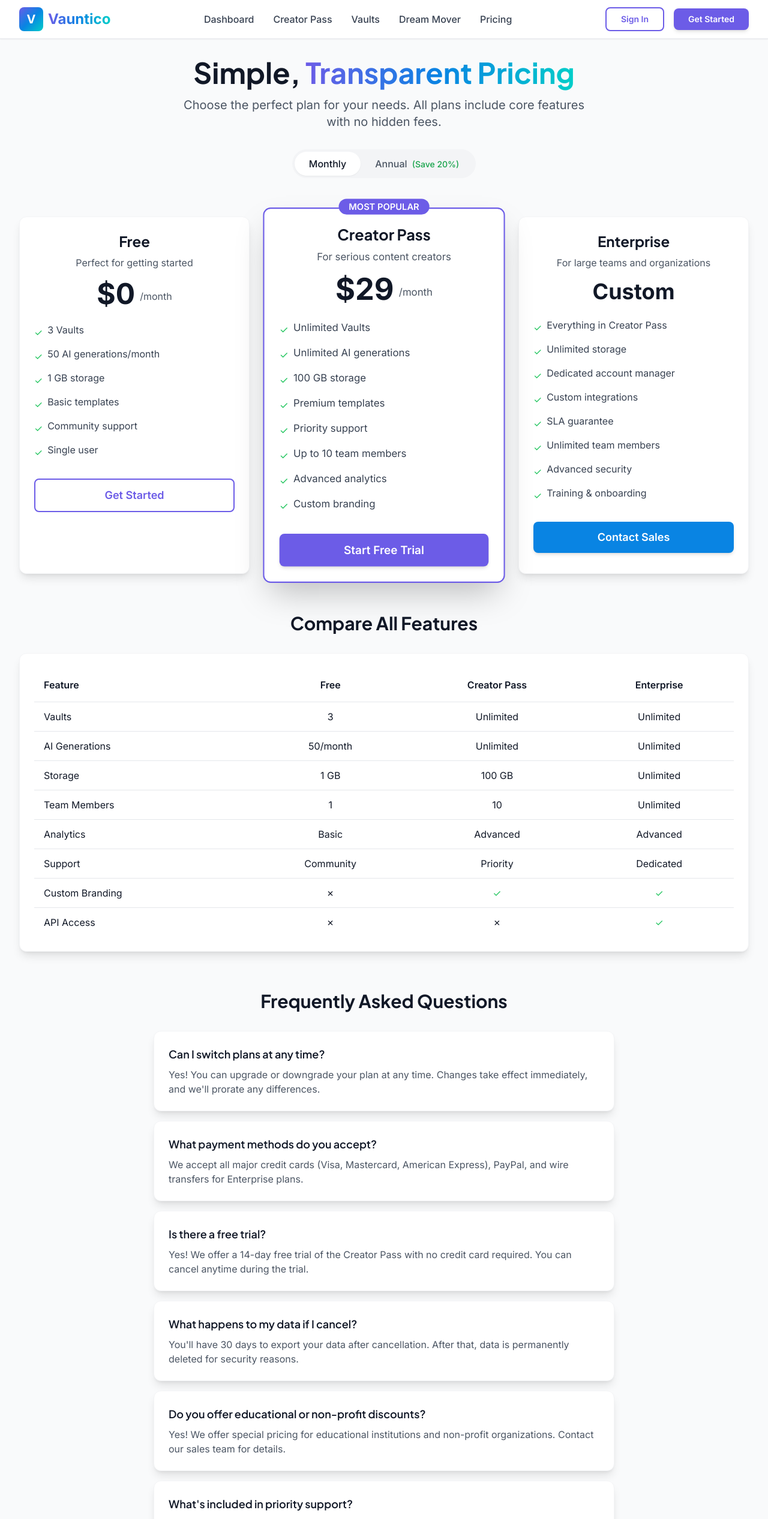
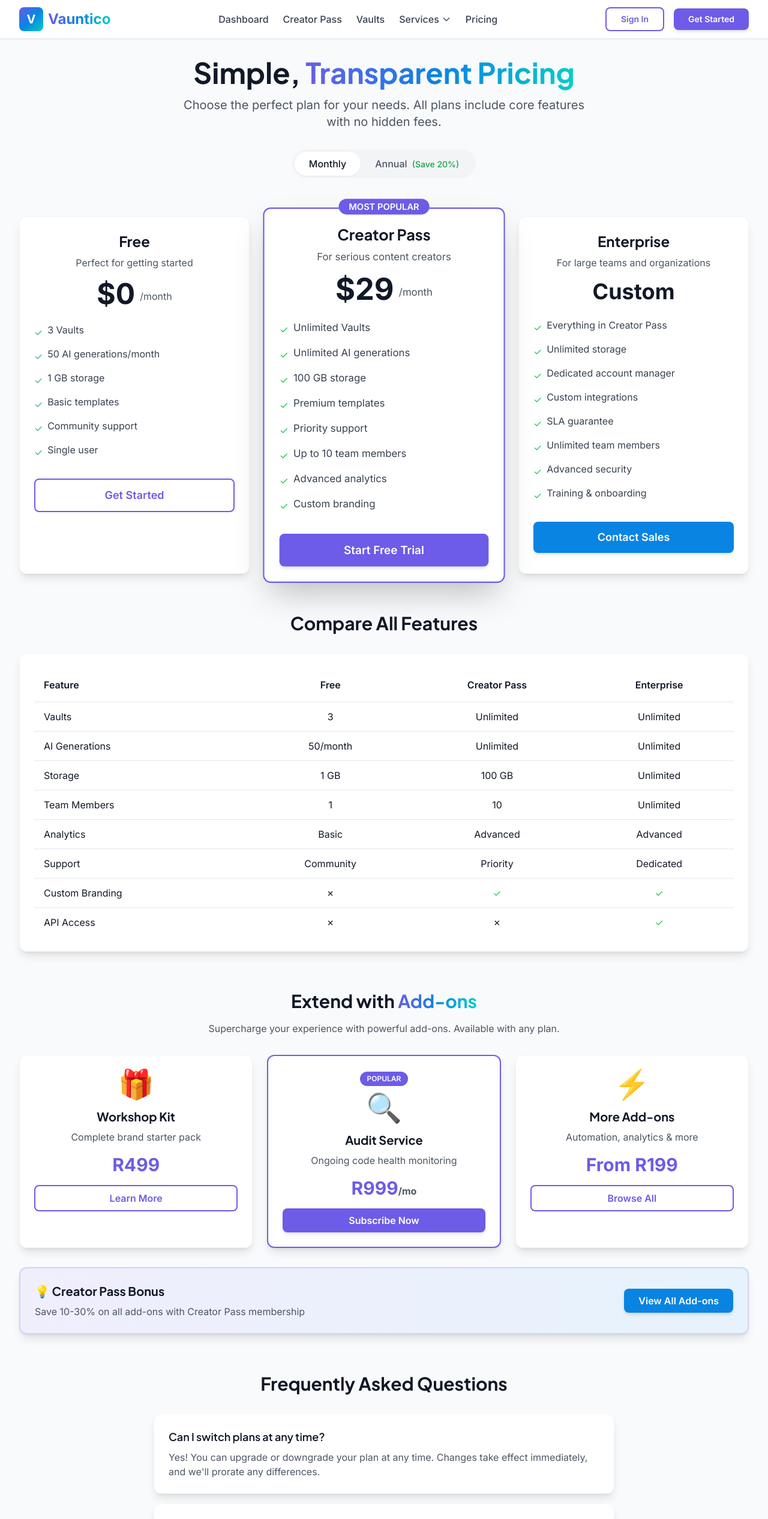
Before and after one commit to Tygertbone/vauntico-mvp, a React (Vite) app in the folder vauntico-mvp-cursur-build/: page /pricing in a window 1280 px wide. Shown: the top 2533 px of the page at 60% size. Built offline with nearby package versions, Linux system fonts and the light colour scheme.

Commit message:
chore: checkpoint before VS Code restart

```diff
--- a/vauntico-mvp-cursur-build/src/App.jsx
+++ b/vauntico-mvp-cursur-build/src/App.jsx
@@ -4,6 +4,9 @@
 import Vaults from './pages/Vaults'
 import DreamMover from './pages/DreamMover'
 import Pricing from './pages/Pricing'
+import WorkshopKit from './pages/WorkshopKit'
+import AuditService from './pages/AuditService'
+import Addons from './pages/Addons'
 
 function App() {
   return (
@@ -22,7 +25,7 @@
                 </Link>
               </div>
 
-              <div className="hidden md:flex items-center space-x-8">
+                            <div className="hidden lg:flex items-center space-x-6">
                 <Link to="/" className="text-gray-700 hover:text-vault-purple font-medium transition-colors">
                   Dashboard
                 </Link>
@@ -32,9 +35,25 @@
                 <Link to="/vaults" className="text-gray-700 hover:text-vault-purple font-medium transition-colors">
                   Vaults
                 </Link>
-                <Link to="/dream-mover" className="text-gray-700 hover:text-vault-purple font-medium transition-colors">
-                  Dream Mover
-                </Link>
+                <div className="relative group">
+                  <button className="text-gray-700 hover:text-vault-purple font-medium transition-colors flex items-center">
+                    Services
+                    <svg className="w-4 h-4 ml-1" fill="none" stroke="currentColor" viewBox="0 0 24 24">
+                      <path strokeLinecap="round" strokeLinejoin="round" strokeWidth={2} d="M19 9l-7 7-7-7" />
+                    </svg>
+                  </button>
+                  <div className="absolute left-0 mt-2 w-56 bg-white rounded-lg shadow-xl opacity-0 invisible group-hover:opacity-100 group-hover:visible transition-all duration-200 z-50">
+                    <Link to="/workshop-kit" className="block px-4 py-3 text-gray-700 hover:bg-vault-purple hover:text-white rounded-t-lg transition-colors">
+                      🎁 Workshop Kit
+                    </Link>
+                    <Link to="/audit-service" className="block px-4 py-3 text-gray-700 hover:bg-vault-purple hover:text-white transition-colors">
+                      🔍 Audit Service
+                    </Link>
+                    <Link to="/addons" className="block px-4 py-3 text-gray-700 hover:bg-vault-purple hover:text-white rounded-b-lg transition-colors">
+                      ⚡ Add-ons
+                    </Link>
+                  </div>
+                </div>
                 <Link to="/pricing" className="text-gray-700 hover:text-vault-purple font-medium transition-colors">
                   Pricing
                 </Link>
@@ -54,11 +73,14 @@
 
         {/* Main Content */}
         <main className="animate-fade-in">
-          <Routes>
+                    <Routes>
             <Route path="/" element={<Dashboard />} />
             <Route path="/creator-pass" element={<CreatorPass />} />
             <Route path="/vaults" element={<Vaults />} />
             <Route path="/dream-mover" element={<DreamMover />} />
+            <Route path="/workshop-kit" element={<WorkshopKit />} />
+            <Route path="/audit-service" element={<AuditService />} />
+            <Route path="/addons" element={<Addons />} />
             <Route path="/pricing" element={<Pricing />} />
           </Routes>
         </main>
@@ -66,7 +88,7 @@
         {/* Footer */}
         <footer className="bg-vault-dark text-white mt-20">
           <div className="max-w-7xl mx-auto px-4 sm:px-6 lg:px-8 py-12">
-            <div className="grid grid-cols-1 md:grid-cols-4 gap-8">
+            <div className="grid grid-cols-1 md:grid-cols-5 gap-8">
               <div className="col-span-1 md:col-span-2">
                 <div className="flex items-center space-x-2 mb-4">
                   <div className="w-10 h-10 vault-gradient rounded-lg flex items-center justify-center">
@@ -79,7 +101,7 @@
                 </p>
               </div>
 
-              <div>
+                            <div>
                 <h3 className="font-semibold mb-4">Product</h3>
                 <ul className="space-y-2 text-gray-400">
                   <li><Link to="/creator-pass" className="hover:text-white transition-colors">Creator Pass</Link></li>
@@ -90,11 +112,19 @@
               </div>
 
               <div>
+                <h3 className="font-semibold mb-4">Services</h3>
+                <ul className="space-y-2 text-gray-400">
+                  <li><Link to="/workshop-kit" className="hover:text-white transition-colors">Workshop Kit</Link></li>
+                  <li><Link to="/audit-service" className="hover:text-white transition-colors">Audit Service</Link></li>
+                  <li><Link to="/addons" className="hover:text-white transition-colors">Add-ons</Link></li>
+                </ul>
+              </div>
+
+                            <div>
                 <h3 className="font-semibold mb-4">Company</h3>
                 <ul className="space-y-2 text-gray-400">
                   <li><a href="#" className="hover:text-white transition-colors">About</a></li>
                   <li><a href="#" className="hover:text-white transition-colors">Blog</a></li>
-                  <li><a href="#" className="hover:text-white transition-colors">Careers</a></li>
                   <li><a href="#" className="hover:text-white transition-colors">Contact</a></li>
                 </ul>
               </div>
--- a/vauntico-mvp-cursur-build/src/pages/Pricing.jsx
+++ b/vauntico-mvp-cursur-build/src/pages/Pricing.jsx
@@ -226,6 +226,63 @@
         </div>
       </div>
 
+            {/* Add-ons Section */}
+      <div className="mb-16">
+        <h2 className="text-3xl font-bold text-center mb-4">
+          Extend with <span className="text-gradient">Add-ons</span>
+        </h2>
+        <p className="text-center text-gray-600 mb-8 max-w-2xl mx-auto">
+          Supercharge your experience with powerful add-ons. Available with any plan.
+        </p>
+
+        <div className="grid grid-cols-1 md:grid-cols-3 gap-6 mb-8">
+          <div className="card text-center hover:shadow-xl transition-all hover:scale-105">
+            <div className="text-5xl mb-4">🎁</div>
+            <h3 className="text-xl font-bold mb-2">Workshop Kit</h3>
+            <p className="text-gray-600 mb-4">Complete brand starter pack</p>
+            <div className="text-3xl font-bold text-vault-purple mb-4">R499</div>
+            <a href="/workshop-kit" className="btn-outline w-full inline-block">
+              Learn More
+            </a>
+          </div>
+
+          <div className="card text-center hover:shadow-xl transition-all hover:scale-105 border-2 border-vault-purple">
+            <div className="bg-vault-purple text-white text-xs font-semibold px-3 py-1 rounded-full inline-block mb-3">
+              POPULAR
+            </div>
+            <div className="text-5xl mb-4">🔍</div>
+            <h3 className="text-xl font-bold mb-2">Audit Service</h3>
+            <p className="text-gray-600 mb-4">Ongoing code health monitoring</p>
+            <div className="text-3xl font-bold text-vault-purple mb-4">R999<span className="text-base text-gray-600">/mo</span></div>
+            <a href="/audit-service" className="btn-primary w-full inline-block">
+              Subscribe Now
+            </a>
+          </div>
+
+          <div className="card text-center hover:shadow-xl transition-all hover:scale-105">
+            <div className="text-5xl mb-4">⚡</div>
+            <h3 className="text-xl font-bold mb-2">More Add-ons</h3>
+            <p className="text-gray-600 mb-4">Automation, analytics & more</p>
+            <div className="text-3xl font-bold text-vault-purple mb-4">From R199</div>
+            <a href="/addons" className="btn-outline w-full inline-block">
+              Browse All
+            </a>
+          </div>
+        </div>
+
+        <div className="card bg-gradient-to-r from-vault-purple/10 to-vault-blue/10 border-2 border-vault-purple/20">
+          <div className="flex items-center justify-between">
+            <div>
+              <h3 className="text-xl font-bold mb-2">💡 Creator Pass Bonus</h3>
+              <p className="text-gray-600">Save 10-30% on all add-ons with Creator Pass membership</p>
+            </div>
+            <a href="/addons" className="btn-secondary whitespace-nowrap">
+              View All Add-ons
+            </a>
+          </div>
+        </div>
+      </div>
+
       {/* FAQs */}
       <div className="max-w-3xl mx-auto">
         <h2 className="text-3xl font-bold text-center mb-8">Frequently Asked Questions</h2>
```
